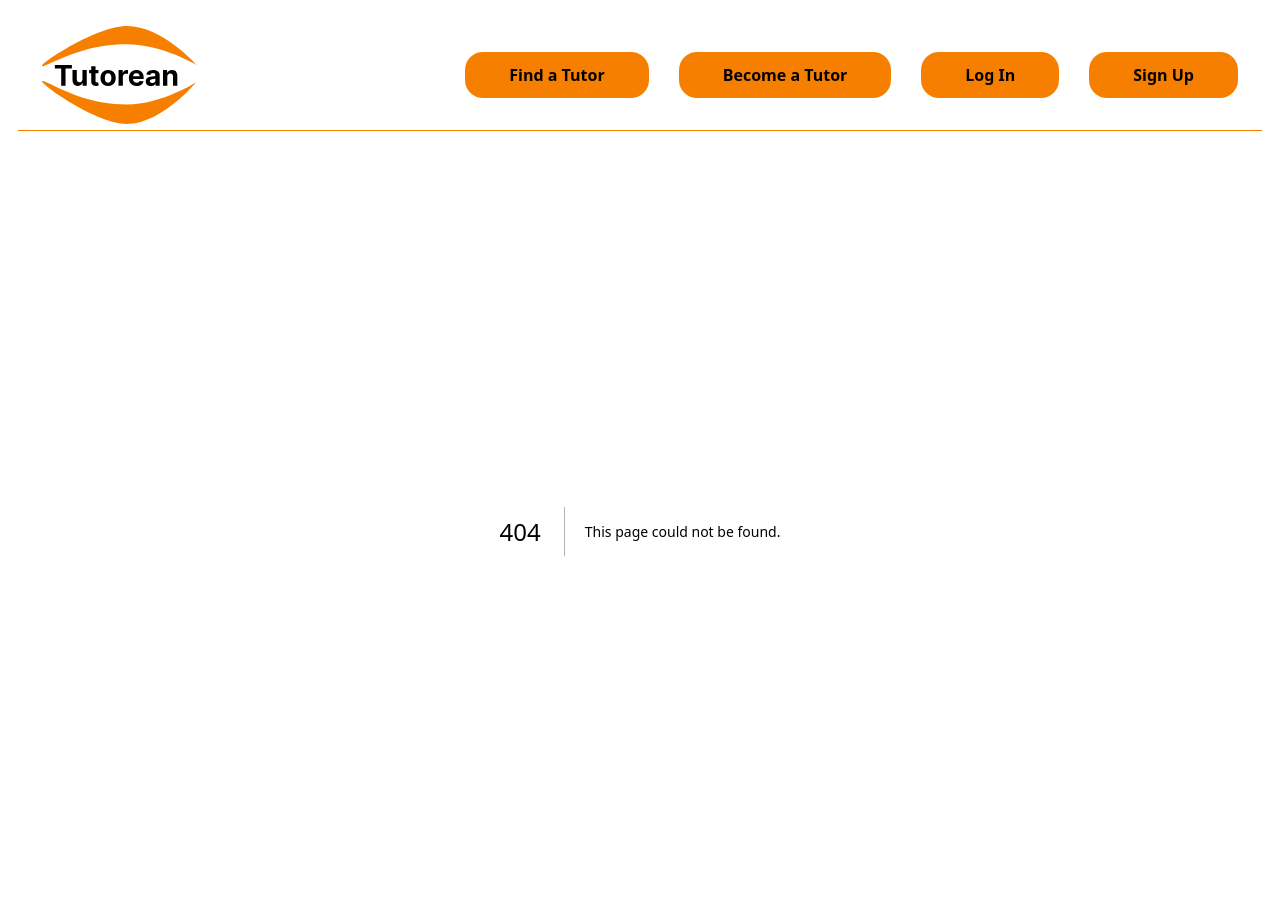
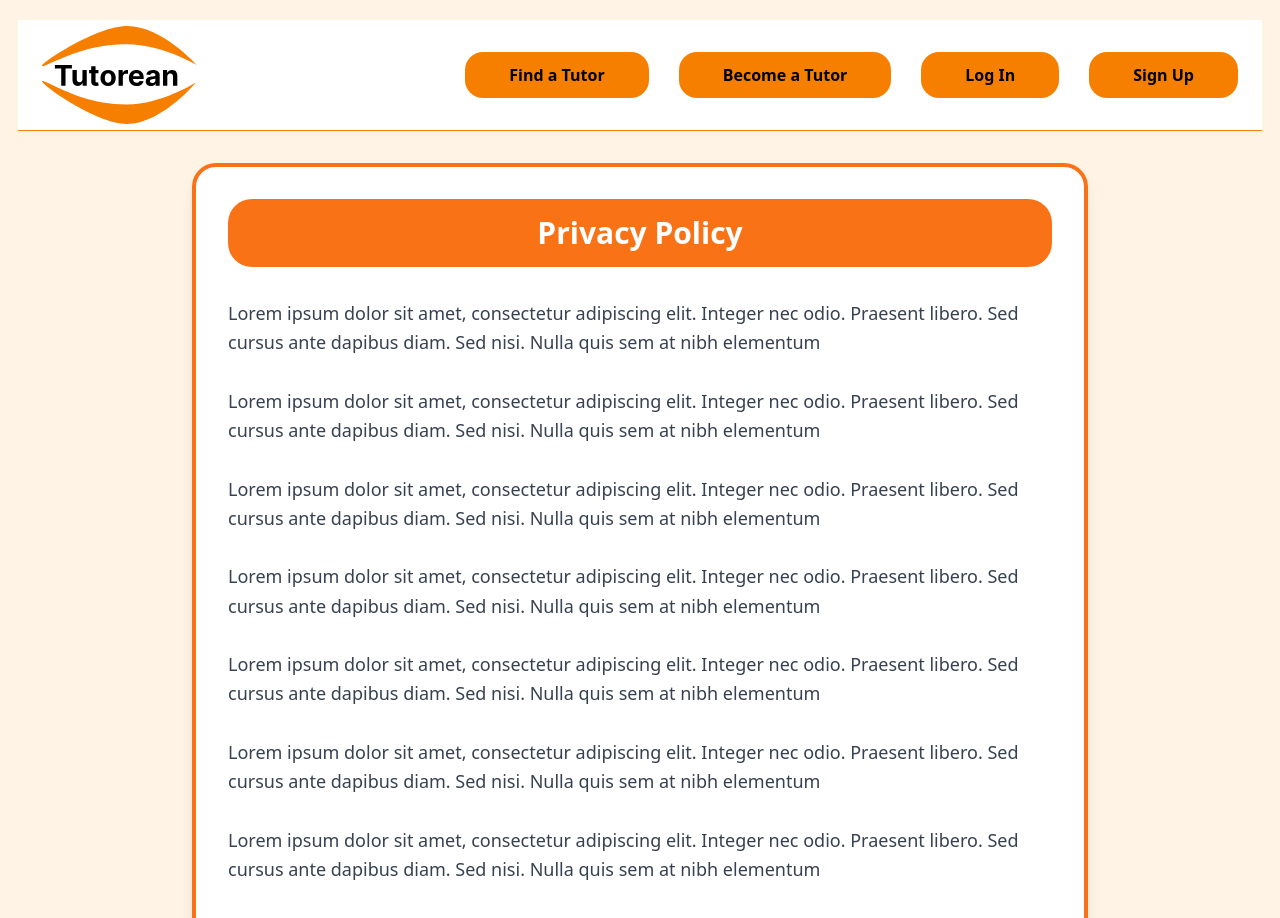
Before and after one commit to ebube-tech/tutorean, a Next.js app: page /privacy-policy in a window 1280 px wide. Before the commit this address had no page. Shown: the top 918 px of the page. Built offline with nearby package versions, Linux system fonts and the light colour scheme.

Commit message:
privacy-policy page added

```diff
--- /dev/null
+++ b/src/app/privacy-policy/page.tsx
@@ -0,0 +1,12 @@
+import HeroSection from "@/components/privacypolicypage/herosection";
+
+
+export default function privacy() {
+  return (
+    <div className="pb-[100px]">
+
+      <HeroSection />
+
+    </div>
+  );
+}
--- /dev/null
+++ b/src/components/privacypolicypage/herosection.tsx
@@ -0,0 +1,71 @@
+// components/privacypolicypage/HeroSection.tsx
+import React from "react";
+
+const HeroSection = () => {
+  return (
+    <div className="bg-[#FFF3E5] p-8 min-h-screen flex justify-center items-center">
+      <div className="w-full max-w-4xl border-4 border-orange-500 bg-white p-8 rounded-3xl shadow-lg min-h-[120vh] flex flex-col">
+        {/* Header Section */}
+        <div className="bg-orange-500 text-white py-4 px-6 rounded-3xl mb-8 flex items-center justify-center">
+          <h1 className="text-xl lg:text-3xl font-bold text-center">
+            Privacy Policy
+          </h1>
+        </div>
+
+        {/* Main Content */}
+        <div className="text-lg text-gray-700 leading-relaxed mb-8">
+          <p>
+            Lorem ipsum dolor sit amet, consectetur adipiscing elit. Integer nec odio. Praesent
+            libero. Sed cursus ante dapibus diam. Sed nisi. Nulla quis sem at nibh elementum
+          </p>
+          <br />
+          <p>
+            Lorem ipsum dolor sit amet, consectetur adipiscing elit. Integer nec odio. Praesent
+            libero. Sed cursus ante dapibus diam. Sed nisi. Nulla quis sem at nibh elementum
+          </p>
+          <br />
+          <p>
+            Lorem ipsum dolor sit amet, consectetur adipiscing elit. Integer nec odio. Praesent
+            libero. Sed cursus ante dapibus diam. Sed nisi. Nulla quis sem at nibh elementum
+          </p>
+          <br />
+          <p>
+            Lorem ipsum dolor sit amet, consectetur adipiscing elit. Integer nec odio. Praesent
+            libero. Sed cursus ante dapibus diam. Sed nisi. Nulla quis sem at nibh elementum
+          </p>
+          <br />
+          <p>
+            Lorem ipsum dolor sit amet, consectetur adipiscing elit. Integer nec odio. Praesent
+            libero. Sed cursus ante dapibus diam. Sed nisi. Nulla quis sem at nibh elementum
+          </p>
+          <br />
+          <p>
+            Lorem ipsum dolor sit amet, consectetur adipiscing elit. Integer nec odio. Praesent
+            libero. Sed cursus ante dapibus diam. Sed nisi. Nulla quis sem at nibh elementum
+          </p>
+          <br />
+          <p>
+            Lorem ipsum dolor sit amet, consectetur adipiscing elit. Integer nec odio. Praesent
+            libero. Sed cursus ante dapibus diam. Sed nisi. Nulla quis sem at nibh elementum
+          </p>
+          <br />
+          <p>
+            Lorem ipsum dolor sit amet, consectetur adipiscing elit. Integer nec odio. Praesent
+            libero. Sed cursus ante dapibus diam. Sed nisi. Nulla quis sem at nibh elementum
+          </p>
+          <br />
+          {/* Add more paragraphs as needed */}
+        </div>
+
+        {/* Footer Section */}
+        <div className="bg-orange-500 text-white py-4 px-6 rounded-b-3xl rounded-t-3xl flex items-center justify-center">
+          <h1 className="text-sm lg:text-base text-center">
+            @2024 Tutorean.com - Privacy Policy
+          </h1>
+        </div>
+      </div>
+    </div>
+  );
+};
+
+export default HeroSection;
```
